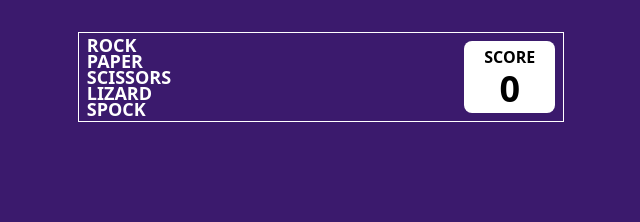
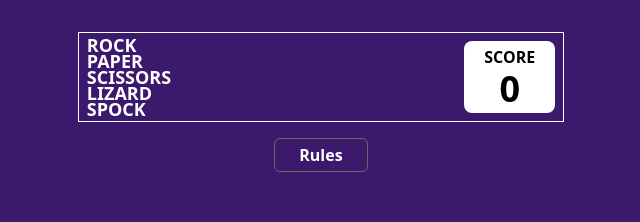
Before and after one commit to Qreamville/Rock-Paper-Scissors-Lizard-Spock, a React (Create React App) app: page /#/ in a window 1280 px wide. Shown: the top 222 px of the page, without its empty margins (319-959 px from the left). Built offline with nearby package versions, Linux system fonts and the light colour scheme.

Commit message:
Complete  rules btn function

```diff
--- a/src/App.js
+++ b/src/App.js
@@ -20,7 +20,7 @@ function App() {
   return (
     <HashRouter>
       <div className="App flex justify-start flex-col items-center">
-        <Header score={score} />
+        <Header score={score} setModal={setModal} />
         {modal && <Modal setModal={setModal} />}
       </div>
     </HashRouter>
--- a/src/components/Header/Header.jsx
+++ b/src/components/Header/Header.jsx
@@ -1,9 +1,9 @@
 import React from "react";
 import "./header.css";
 
-const Header = ({ score }) => {
+const Header = ({ score, setModal }) => {
   return (
-    <header className="w-full md:w-3/4 lg:w-2/5">
+    <header className="w-full md:w-3/4 lg:w-2/5 flex flex-col">
       <div className="header__main flex flex-row justify-between items-center px-2 py-1">
         <ul className="font-semibold text-white text-lg">
           <li>ROCK</li>
@@ -17,6 +17,14 @@ const Header = ({ score }) => {
           <h1 className="font-bold text-4xl">{score}</h1>
         </div>
       </div>
+      <div className="header-btn text-center mt-4">
+        <button
+          className="text-white px-6 py-1 rounded-md font-semibold"
+          onClick={() => setModal(true)}
+        >
+          Rules
+        </button>
+      </div>
     </header>
   );
 };
--- a/src/components/Header/header.css
+++ b/src/components/Header/header.css
@@ -5,3 +5,7 @@
 .header__main {
   border: 1px solid #fff;
 }
+
+.header-btn button {
+  border: 1px solid #706565;
+}
```
